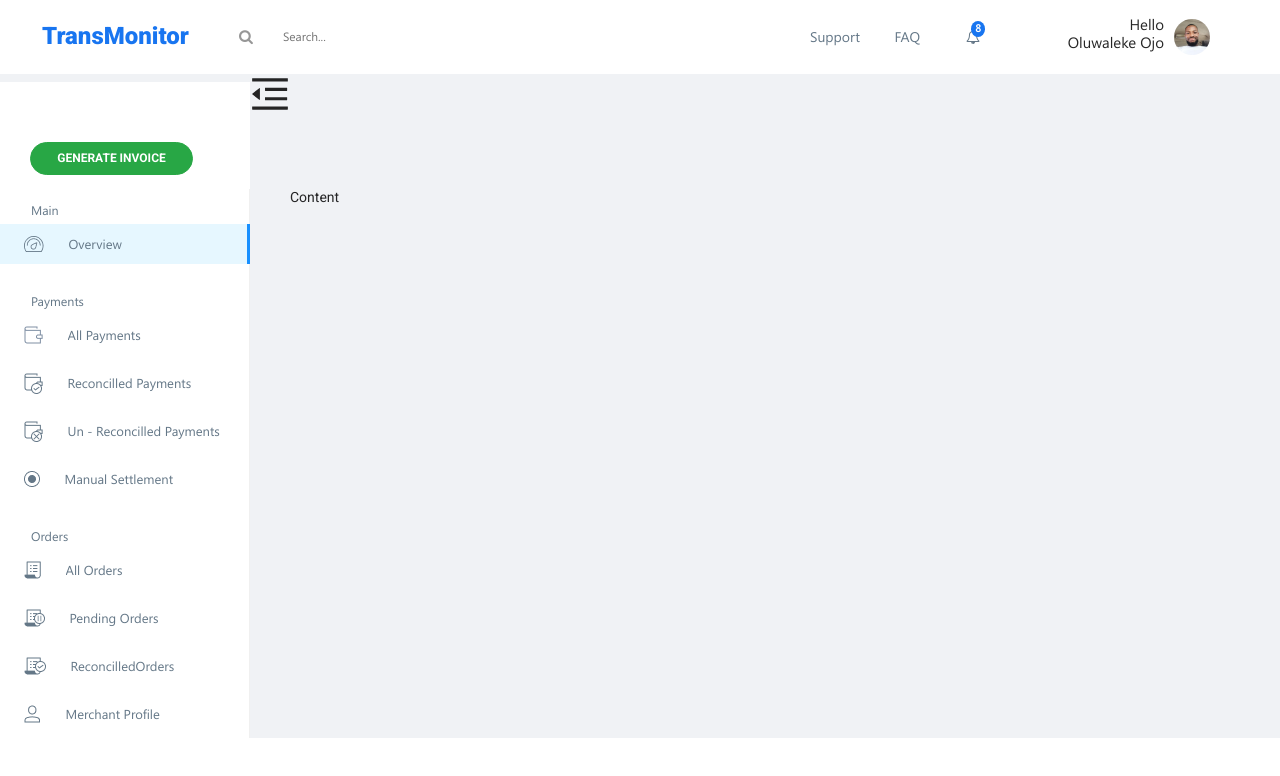
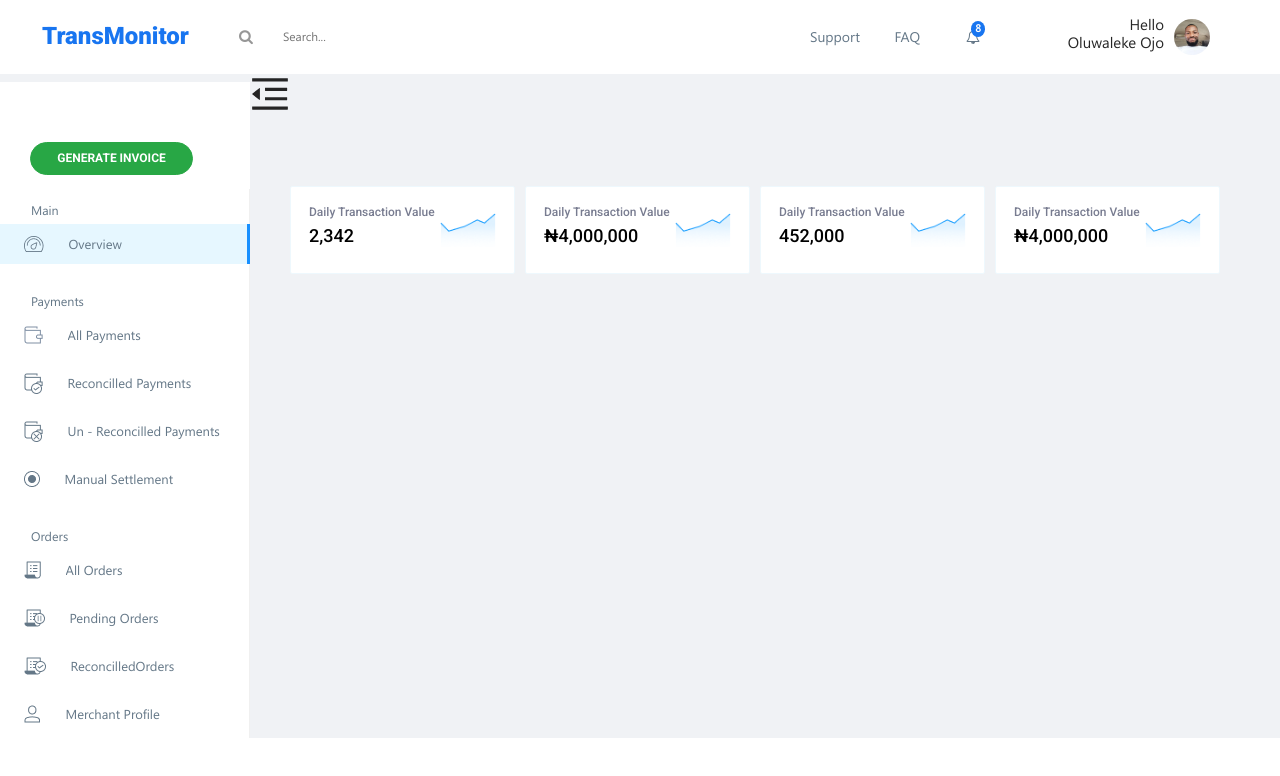
Before and after one commit to orsdev/transmonitordashboard, a React (Create React App) app: page / in a window 1280 px wide. Shown: the top 776 px of the page. Built offline with nearby package versions, Linux system fonts and the light colour scheme.

Commit message:
stats component added to app

```diff
--- a/src/assets/css/style.css
+++ b/src/assets/css/style.css
@@ -193,6 +193,45 @@
   height: 40px;
 }
 
+.stats {
+  display: grid;
+  grid-template-columns: repeat(auto-fit, minmax(225px, 225px));
+  gap: 10px;
+}
+.stats-card {
+  display: flex;
+  align-items: center;
+  background: #fff;
+  border: 1px solid #eef8fd;
+  box-sizing: border-box;
+  border-radius: 2px;
+  padding: 18px;
+}
+.stats-card div {
+  width: 70%;
+}
+.stats-card div h6 {
+  font-size: 1.2rem;
+  color: #787c90;
+}
+.stats-card div h5 {
+  font-size: 1.8rem;
+  color: #000;
+}
+.stats-card img {
+  width: 30%;
+}
+
+@media (max-width: 750px) {
+  .stats {
+    grid-template-columns: 300px;
+  }
+}
+@media (max-width: 460px) {
+  .stats {
+    grid-template-columns: 1fr;
+  }
+}
 @font-face {
   font-family: "Segoe UI Regular";
   font-style: normal;
--- /dev/null
+++ b/src/assets/sass/components/_stats.scss
@@ -0,0 +1,45 @@
+.stats {
+  display: grid;
+  grid-template-columns: repeat(auto-fit, minmax(225px, 225px));
+  gap: 10px;
+
+  &-card {
+    display: flex;
+    align-items: center;
+    background: $white;
+    border: 1px solid #eef8fd;
+    box-sizing: border-box;
+    border-radius: 2px;
+    padding: 18px;
+
+    div {
+      width: 70%;
+
+      h6 {
+        font-size: 1.2rem;
+        color: #787c90;
+      }
+
+      h5 {
+        font-size: 1.8rem;
+        color: $black;
+      }
+    }
+
+    img {
+      width: 30%;
+    }
+  }
+}
+
+@media (max-width: 750px) {
+  .stats {
+    grid-template-columns: 300px;
+  }
+}
+
+@media (max-width: 460px) {
+  .stats {
+    grid-template-columns: 1fr;
+  }
+}
--- a/src/assets/sass/style.scss
+++ b/src/assets/sass/style.scss
@@ -1,6 +1,7 @@
 @import './includes/colors';
 @import './components/navbar';
 @import './components/sidebar';
+@import './components/stats';
 
 @font-face {
   font-family: 'Segoe UI Regular';
--- a/src/components/main.js
+++ b/src/components/main.js
@@ -5,6 +5,7 @@ import {
   MenuUnfoldOutlined,
   MenuFoldOutlined,
 } from '@ant-design/icons';
+import Stats from './stats';
 
 const { Header, Content } = Layout;
 
@@ -41,7 +42,7 @@ function Main() {
               padding: 24
             }}
           >
-            Content
+            <Stats />
           </Content>
         </Layout>
       </Layout>
--- /dev/null
+++ b/src/components/stats.js
@@ -0,0 +1,39 @@
+import React from 'react';
+import SmallChart from '../assets/images/icons/small-chart.png';
+
+function Stats() {
+  return (
+    <section className="stats">
+      <div className="stats-card">
+        <div>
+          <h6>Daily Transaction Value</h6>
+          <h5>2,342</h5>
+        </div>
+        <img src={SmallChart} alt="Chart" />
+      </div>
+      <div className="stats-card">
+        <div>
+          <h6>Daily Transaction Value</h6>
+          <h5>&#8358;4,000,000</h5>
+        </div>
+        <img src={SmallChart} alt="Chart" />
+      </div>
+      <div className="stats-card">
+        <div>
+          <h6>Daily Transaction Value</h6>
+          <h5>452,000</h5>
+        </div>
+        <img src={SmallChart} alt="Chart" />
+      </div>
+      <div className="stats-card">
+        <div>
+          <h6>Daily Transaction Value</h6>
+          <h5>&#8358;4,000,000</h5>
+        </div>
+        <img src={SmallChart} alt="Chart" />
+      </div>
+    </section>
+  )
+}
+
+export default Stats;
```
